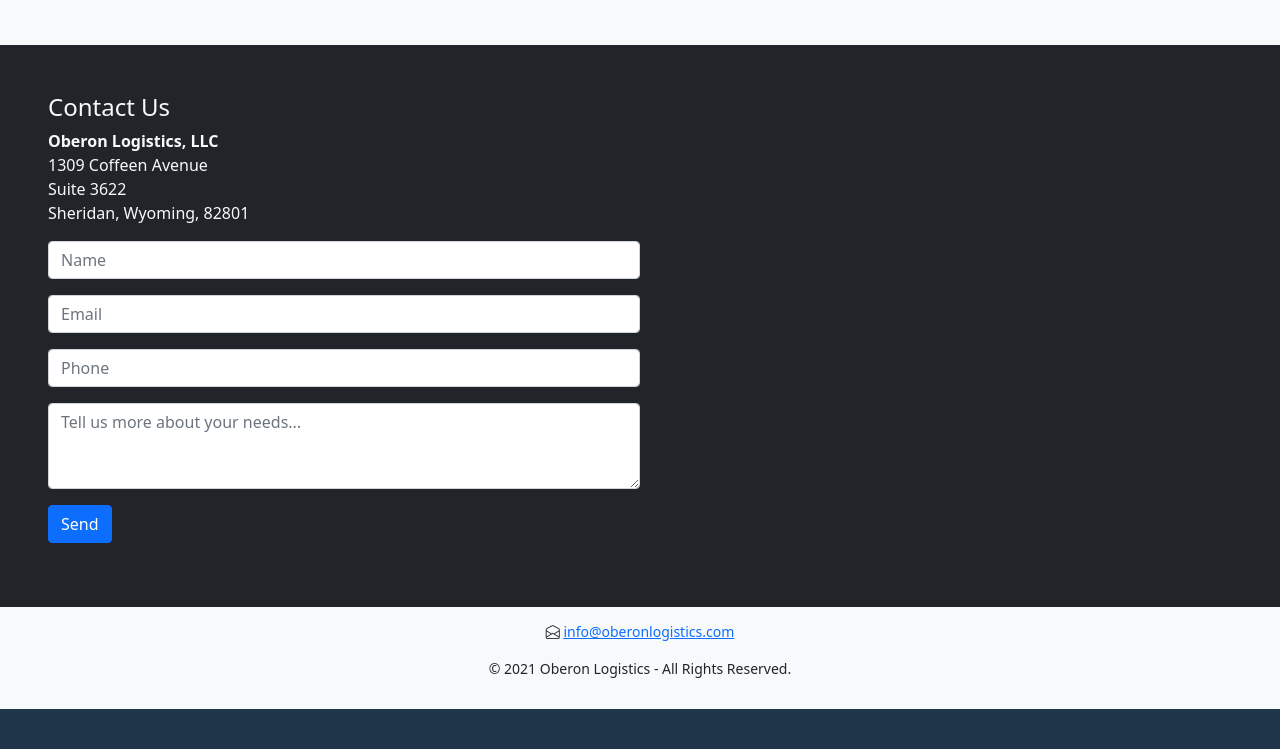
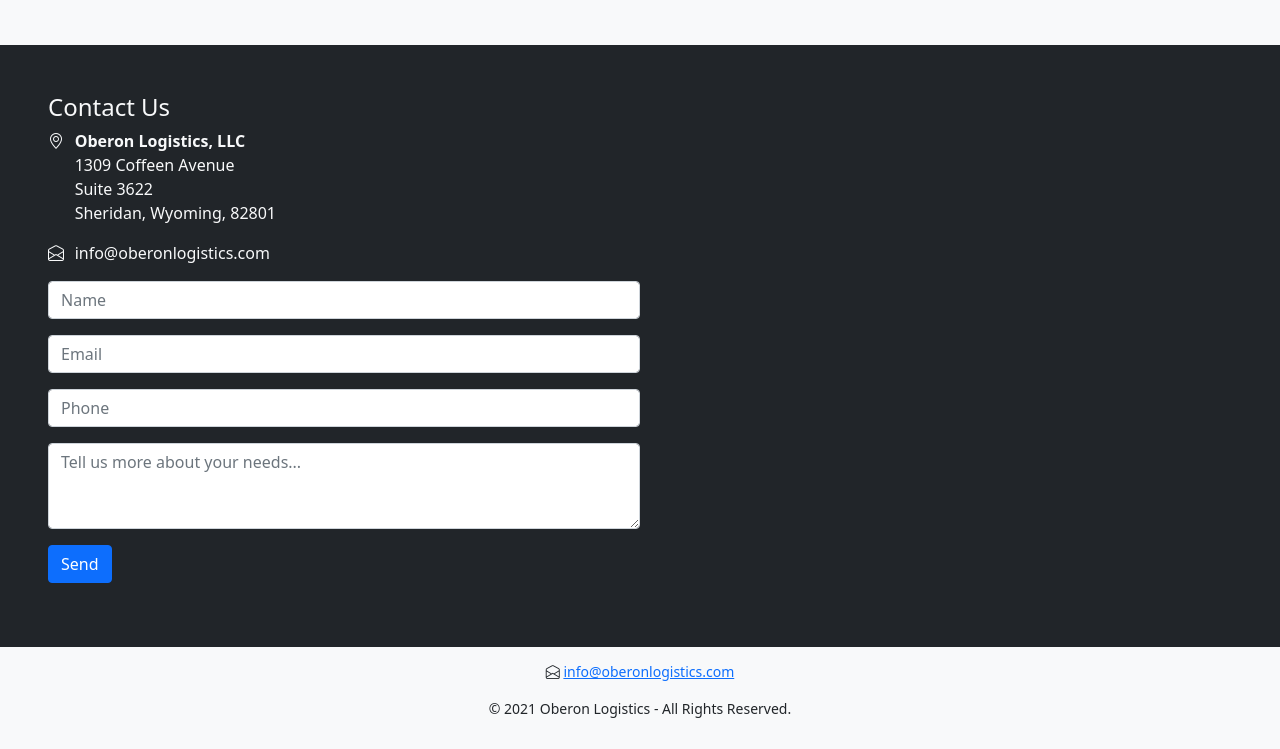
Before and after one commit to oberonsolutions/oberonlogistics-web, a plain HTML site: page public/index.html in a window 1280 px wide. Shown: the part 1927-2676 px from the top of the page. Before the commit the page ends 2636 px from the top, so only its background shows below. Drawn offline with nearby package versions, Linux system fonts and the light colour scheme.

Commit message:
added icons and email to address

```diff
--- a/public/index.html
+++ b/public/index.html
@@ -143,7 +143,12 @@
 
   <div id="contact-us" class="content container-fluid bg-dark text-light mx-auto p-5">
     <h4>Contact Us</h4>
-    <div class="col col-lg-3">
+    <div class="col col-md-3">
+      <div class="row">
+        <div class="col col-sm-1">
+          <i class="bi-geo-alt"></i>
+        </div>
+        <div class="col">
           <address>
             <strong>Oberon Logistics, LLC</strong><br>
             1309 Coffeen Avenue<br>
@@ -151,7 +156,19 @@
             Sheridan, Wyoming, 82801
           </address>
         </div>
-    <div class="col col-lg-6">
+      </div>
+      <div class="row">
+        <div class="col col-sm-1">
+          <i class="bi-envelope-open"></i>
+        </div>
+        <div class="col">
+          <address>
+            info@oberonlogistics.com
+          </address>
+        </div>
+      </div>
+    </div>
+    <div class="col col-md-6">
       <form id="form-lead">
         <div class="mb-3">
           <input type="text" class="form-control" name="name" placeholder="Name" required>
```
Lines whose indentation alone changed are shown as unchanged.
